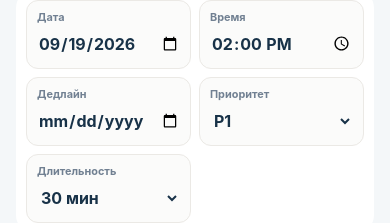
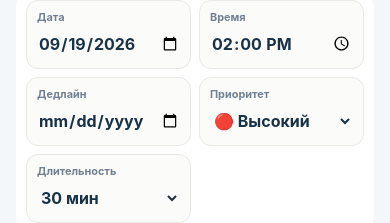
Before and after one commit to inkermankirov-a11y/sfera, a React (Vite) app in the folder apps/web/: page / in a window 390 px wide. Both pictures are taken after a click on the button "Позвонить клиенту". Shown: the part 283-506 px from the top of the page. Built offline with nearby package versions, Linux system fonts and the light colour scheme.

Commit message:
fix(mobile): add back navigation and flag priorities

```diff
--- a/apps/web/src/App.tsx
+++ b/apps/web/src/App.tsx
@@ -98,10 +98,10 @@ function currentWeekDates() {
 }
 
 const priorityLabels: Record<Priority, string> = {
-  1: "P1",
-  2: "P2",
-  3: "P3",
-  4: "P4"
+  1: "Высокий",
+  2: "Средний",
+  3: "Низкий",
+  4: "Без приоритета"
 };
 
 function dateTimeLocalValue(at: string) {
@@ -788,7 +788,7 @@ export function App() {
                 {task.recurrence && <span>↻ {task.recurrence}</span>}
                 {task.deadline && <span>◷ до {formatDate(task.deadline)}</span>}
                 {task.durationMinutes && <span>{formatDuration(task.durationMinutes)}</span>}
-                {task.priority < 4 && <span className={`priority-text p${task.priority}`}>{priorityLabels[task.priority]}</span>}
+                <span className={`priority-flag p${task.priority}`} title={priorityLabels[task.priority]} aria-label={`Приоритет: ${priorityLabels[task.priority]}`}>⚑</span>
                 {task.projectId && <span className="task-project-path">◇ {projectPath(projects, task.projectId)}</span>}
                 {task.labels.map((label) => <span key={label}>%{label}</span>)}
                 {activeChildren.length > 0 && <span>▤ {activeChildren.length}</span>}
@@ -1148,6 +1148,7 @@ export function App() {
           {!selectedProject ? (
             <>
               <header className="projects-header">
+                <button className="module-back-button" onClick={() => setMobileSection("home")} aria-label="Назад">←</button>
                 <div>
                   <span>Сферы жизни</span>
                   <h2>Проекты</h2>
@@ -1356,6 +1357,7 @@ export function App() {
 
         <section className={`mobile-module-screen photos-screen ${mobileSection === "photos" ? "active" : ""}`} aria-hidden={mobileSection !== "photos"}>
           <header className="module-page-header">
+            <button className="module-back-button" onClick={() => setMobileSection("home")} aria-label="Назад">←</button>
             <div><span>Визуальная память</span><h2>Фото</h2></div>
             <button onClick={() => setToast("Загрузка фото — следующий функциональный шаг")}>＋</button>
           </header>
@@ -1395,6 +1397,7 @@ export function App() {
 
           <div className="mobile-calendar-view">
           <header className="module-page-header calendar-page-header">
+            <button className="module-back-button" onClick={() => setMobileSection("home")} aria-label="Назад">←</button>
             <div><span>Время и хронология</span><h2>Календарь</h2></div>
             <button onClick={() => setCalendarCursor(new Date())}>Сегодня</button>
           </header>
@@ -1582,7 +1585,7 @@ export function App() {
               <div className="mobile-quick-tools">
                 <button type="button" onClick={() => setQuickTitle((value) => value + " сегодня")}>Сегодня</button>
                 <button type="button" onClick={() => setQuickTitle((value) => value + " завтра")}>Завтра</button>
-                <button type="button" onClick={() => setQuickTitle((value) => value + " p1")}>P1</button>
+                <button type="button" className="quick-priority-flag p1" onClick={() => setQuickTitle((value) => value + " p1")} title="Высокий приоритет">⚑</button>
               </div>
               <button className="mobile-add-submit" disabled={!quickTitle.trim()}>Добавить задачу</button>
             </form>
@@ -1694,10 +1697,10 @@ export function App() {
                 <label className="task-chip compact">
                   <span>Приоритет</span>
                   <select value={selected.priority} onChange={(event) => patchTask(selected.id, { priority: Number(event.target.value) as Priority })}>
-                    <option value={1}>P1</option>
-                    <option value={2}>P2</option>
-                    <option value={3}>P3</option>
-                    <option value={4}>P4</option>
+                    <option value={1}>🔴 Высокий</option>
+                    <option value={2}>🟠 Средний</option>
+                    <option value={3}>🟢 Низкий</option>
+                    <option value={4}>⚪ Без приоритета</option>
                   </select>
                 </label>
                 <label className="task-chip compact">
```
